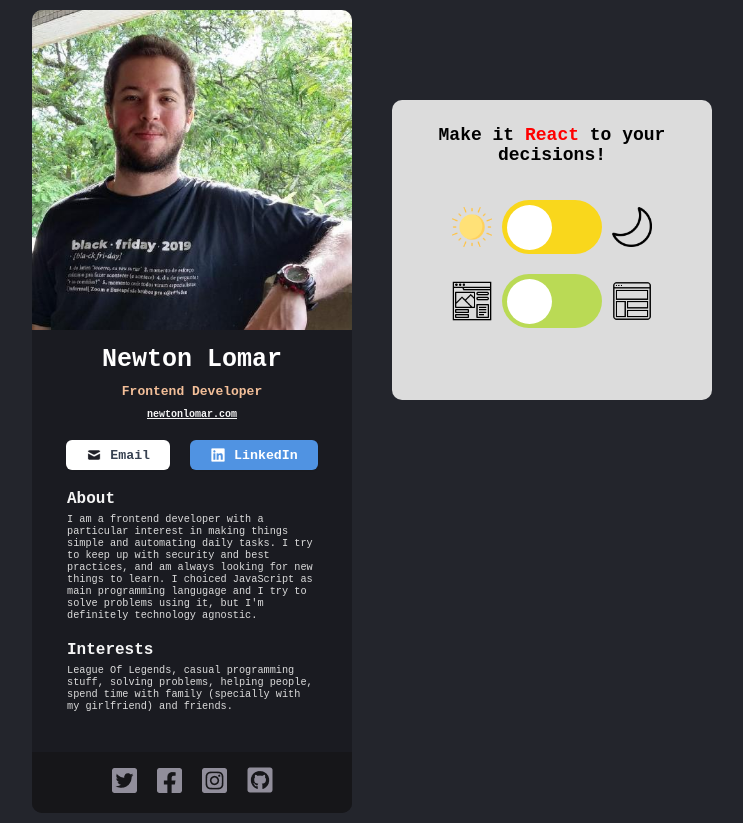
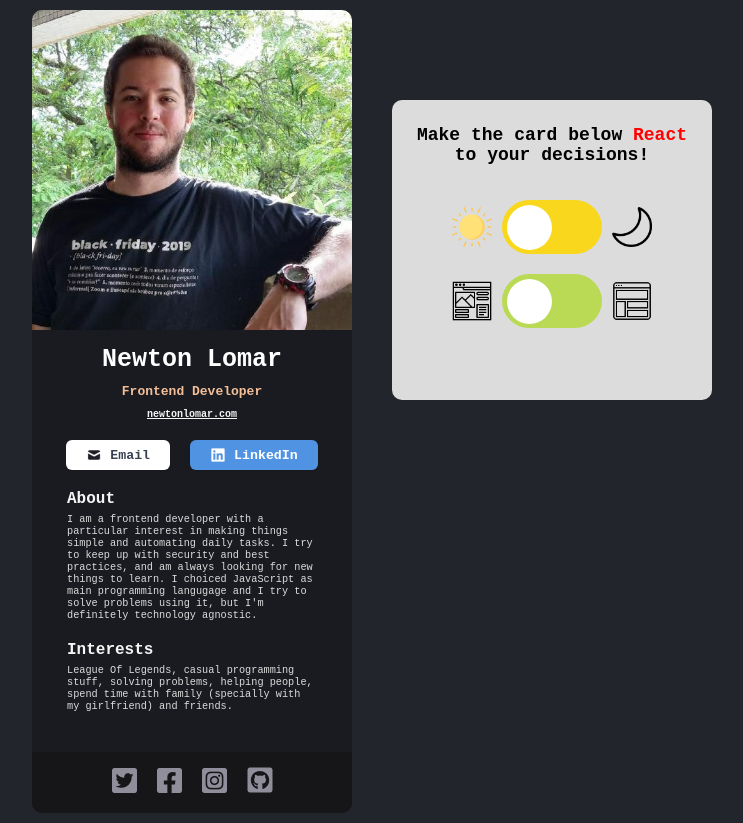
Before and after one commit to newlomar/digital-business-card, a React (Vite) app: page / in a window 1280 px wide. Shown: the whole page, without its empty margins (268-1011 px from the left). Built offline with nearby package versions, Linux system fonts and the light colour scheme; a web font is replaced by a local one.

Commit message:
changing functionality text

```diff
--- a/src/TypeCardButtons/TypeCardButtons.jsx
+++ b/src/TypeCardButtons/TypeCardButtons.jsx
@@ -7,8 +7,8 @@ export default function TypeCardButtons({ switchTheme }) {
   return (
     <section className='typeCardButtonsSection'>
       <h2 className='buttonsHeading'>
-        Make it <span className='reactNameEmphasize'>React</span> to your
-        decisions!
+        Make the card below <span className='reactNameEmphasize'>React</span> to
+        your decisions!
       </h2>
       <div className='switchDivison'>
         <img className='typeCardImgs' src={sol} alt='sol' />
```
